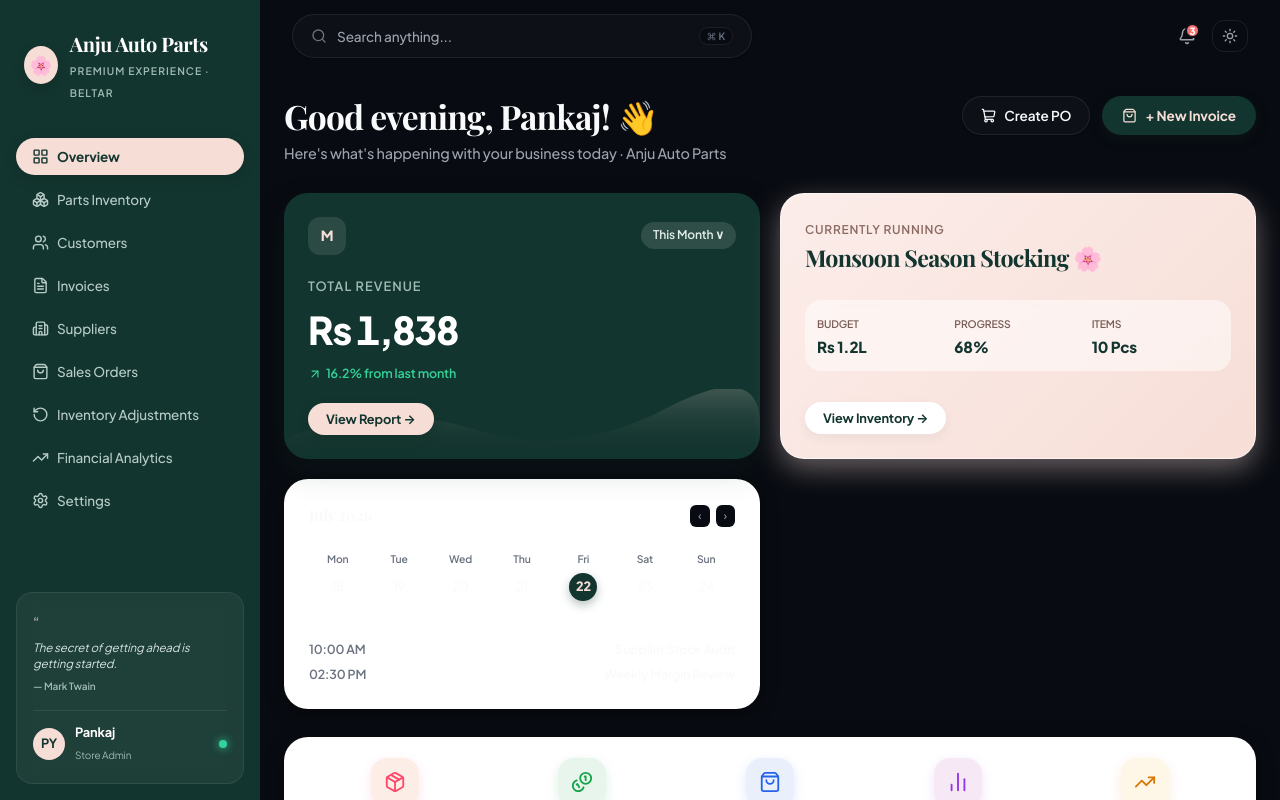
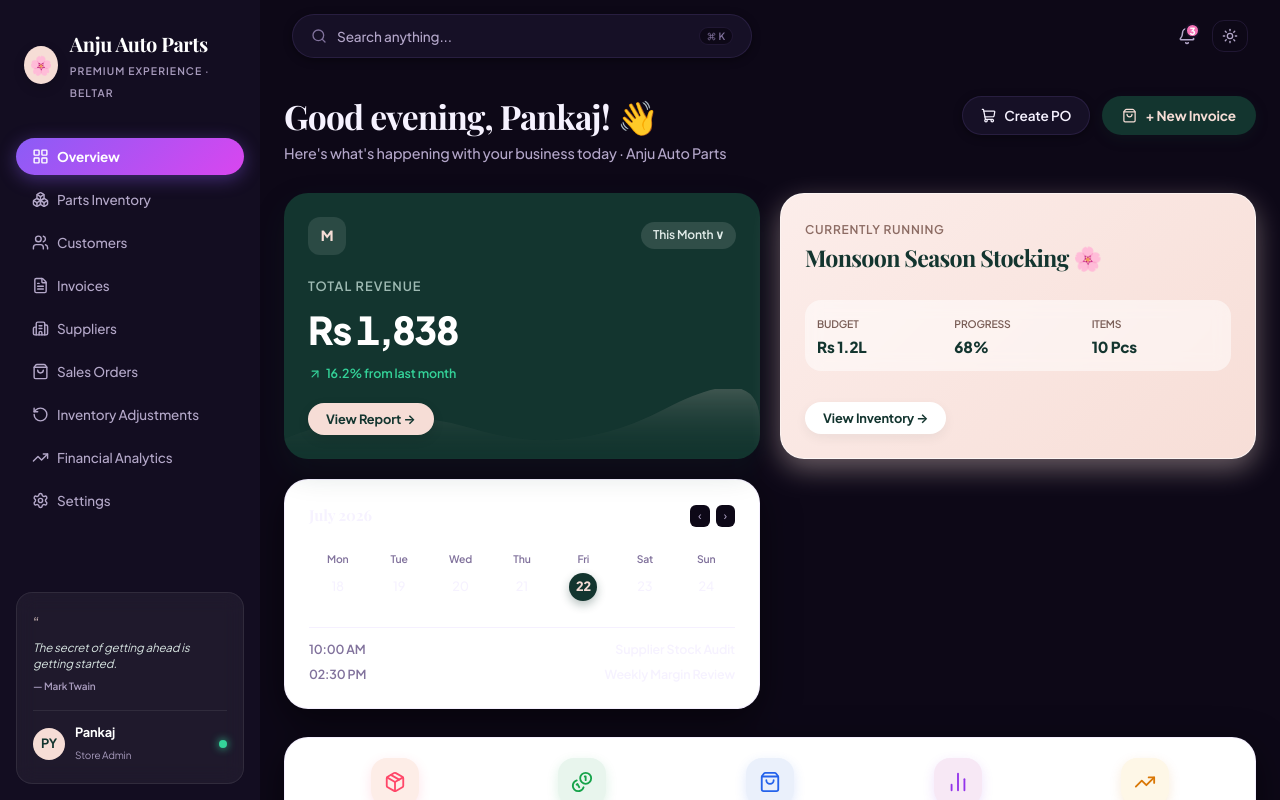
Before and after one commit to Pankaj-sudo/AAP-inventory-system, a React (Vite) app: page / in a window 1280 px wide. Built offline with nearby package versions, Linux system fonts and the light colour scheme; a web font is replaced by a local one.

Commit message:
feat: implement Lumaora midnight violet & neon dark theme

```diff
--- a/src/App.tsx
+++ b/src/App.tsx
@@ -200,9 +200,9 @@ export const App: React.FC = () => {
                   fontWeight: isActive ? 700 : 500,
                   letterSpacing: '-0.01em',
                   transition: 'all 200ms cubic-bezier(0.16, 1, 0.3, 1)',
-                  backgroundColor: isActive ? 'var(--bg-sidebar-active)' : 'transparent',
+                  background: isActive ? 'var(--bg-sidebar-active)' : 'transparent',
                   color: isActive ? 'var(--text-sidebar-active)' : 'var(--text-sidebar-item)',
-                  boxShadow: isActive ? '0 4px 14px rgba(0,0,0,0.15)' : 'none',
+                  boxShadow: isActive ? '0 4px 18px rgba(139, 92, 246, 0.4)' : 'none',
                   border: 'none',
                 }}
               >
--- a/src/index.css
+++ b/src/index.css
@@ -85,40 +85,54 @@
   --shadow-xl: 0 24px 40px rgba(19, 53, 47, 0.09);
 }
 
-/* Dark Mode Overrides */
+/* Dark Mode Overrides (Lumaora Midnight Violet & Neon Palette) */
 :root.dark {
-  --bg-app: #080b11;
-  --bg-panel: #0d1117;
-  --bg-hover: #161b22;
-  --bg-active: #21262d;
-  --border-color: rgba(255, 255, 255, 0.08);
+  --bg-app: #0d0817;               /* Deep midnight dark violet canvas */
+  --bg-panel: #161026;             /* Deep plum obsidian container panel */
+  --bg-hover: #221838;             /* Rich violet hover overlay */
+  --bg-active: #2f204d;            /* Elevated purple active background */
+  --border-color: rgba(168, 130, 255, 0.12); /* Subtle glowing violet border */
   --border-subtle: rgba(255, 255, 255, 0.05);
 
-  --text-primary: #f9fafb;
-  --text-secondary: #9ca3af;
-  --text-tertiary: #6b7280;
+  /* Sidebar Tokens (Lumaora Deep Plum Sidebar) */
+  --bg-sidebar: #130d21;
+  --text-sidebar-title: #ffffff;
+  --text-sidebar-sub: #a89bbd;
+  --text-sidebar-item: #b4a8c9;
+  --text-sidebar-hover: #ffffff;
+  --bg-sidebar-active: linear-gradient(135deg, #8b5cf6 0%, #d946ef 100%); /* Neon Purple-Magenta Gradient Pill */
+  --text-sidebar-active: #ffffff;
 
-  --color-brand: #10b981;
-  --color-brand-hover: #34d399;
-  --color-brand-glow: rgba(16, 185, 129, 0.2);
+  /* Typography Colors */
+  --text-primary: #f6f2ff;
+  --text-secondary: #b3a6c9;
+  --text-tertiary: #81729c;
 
+  /* Brand & Glowing Accent Colors */
+  --color-brand: #8b5cf6;
+  --color-brand-hover: #a855f7;
+  --color-brand-glow: rgba(139, 92, 246, 0.25);
+  --color-brand-blush: #2f204d;
+  --color-brand-coral: #ec4899;
+
+  /* Status Colors */
   --color-success: #34d399;
   --color-success-bg: rgba(16, 185, 129, 0.15);
   --color-success-border: rgba(16, 185, 129, 0.3);
 
-  --color-warning: #fbbf24;
-  --color-warning-bg: rgba(245, 158, 11, 0.15);
-  --color-warning-border: rgba(245, 158, 11, 0.3);
+  --color-warning: #fb923c;
+  --color-warning-bg: rgba(249, 115, 22, 0.15);
+  --color-warning-border: rgba(249, 115, 22, 0.3);
 
-  --color-danger: #f87171;
-  --color-danger-bg: rgba(239, 68, 68, 0.15);
-  --color-danger-border: rgba(239, 68, 68, 0.3);
+  --color-danger: #f472b6;
+  --color-danger-bg: rgba(236, 72, 153, 0.15);
+  --color-danger-border: rgba(236, 72, 153, 0.3);
 
-  --shadow-card: 0 4px 18px rgba(0, 0, 0, 0.4);
-  --shadow-sm: 0 1px 2px 0 rgba(0, 0, 0, 0.3);
-  --shadow-md: 0 4px 6px -1px rgba(0, 0, 0, 0.25);
-  --shadow-lg: 0 10px 15px -3px rgba(0, 0, 0, 0.3);
-  --shadow-xl: 0 20px 25px -5px rgba(0, 0, 0, 0.4);
+  --shadow-card: 0 12px 36px rgba(0, 0, 0, 0.5);
+  --shadow-sm: 0 2px 8px rgba(0, 0, 0, 0.4);
+  --shadow-md: 0 6px 18px rgba(0, 0, 0, 0.45);
+  --shadow-lg: 0 12px 32px rgba(0, 0, 0, 0.55);
+  --shadow-xl: 0 24px 45px rgba(0, 0, 0, 0.65);
 }
 
 body {
```
